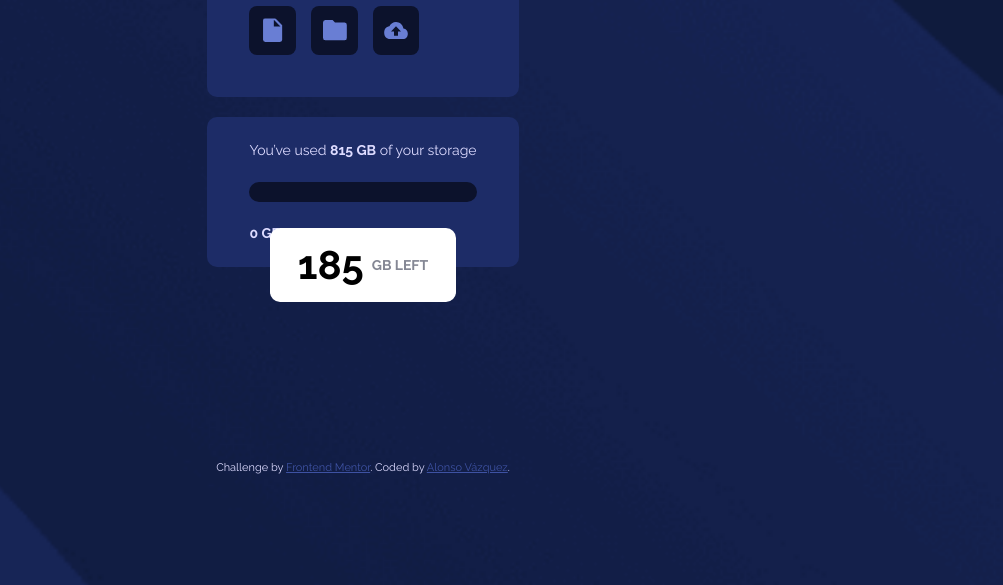
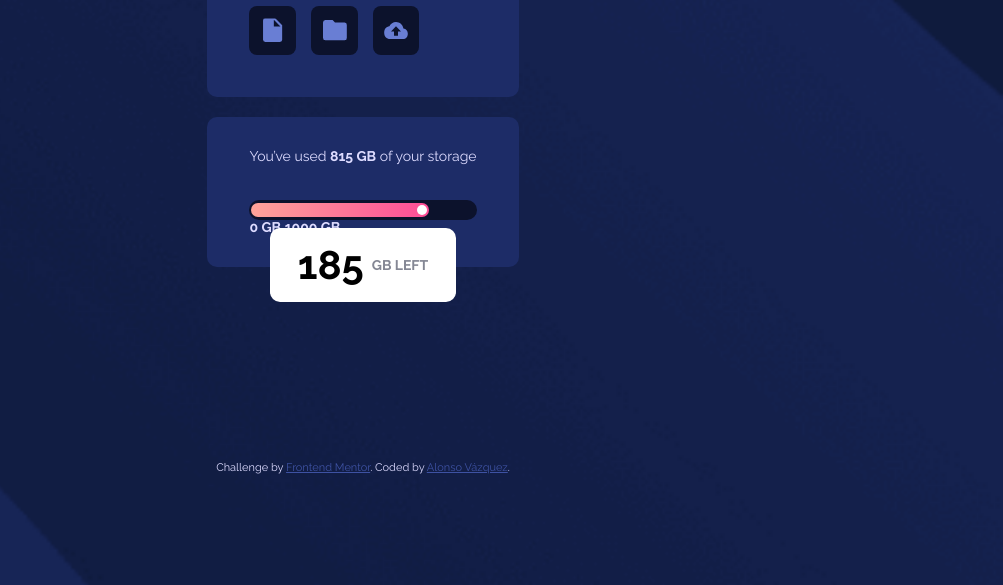
Before and after one commit to alonsovzqz/fylo-data-storage, a plain HTML site: page index.html in a window 1280 px wide. Shown: the part 215-800 px from the top of the page, without its empty margins (277-1280 px from the left). Drawn offline with Linux system fonts and the light colour scheme.

Commit message:
Finish the storage indicator.

```diff
--- a/css/styles.css
+++ b/css/styles.css
@@ -87,11 +87,38 @@ body {
   position: relative;
 }
 
+.storage__indicator-container {
+  width: 100%;
+}
+
 .storage__indicator {
+  position: relative;
   width: 100%;
   height: 20px;
   background-color: var(--very-dark-blue);
   border-radius: 50px;
+}
+
+.storage__indicator::before {
+  content: "";
+  position: absolute;
+  width: 78%;
+  height: 14px;
+  border-radius: 50px;
+  top: 3px;
+  left: 2px;
+  background-image: linear-gradient(to right, var(--light-red), var(--pink));
+}
+
+.storage__indicator::after {
+  content: '';
+  width: 10px;
+  height: 10px;
+  top: 5px;
+  right: 50px;
+  border-radius: 50%;
+  background-color: #fff;
+  position: absolute;
 }
 
 .space-left {
--- a/index.html
+++ b/index.html
@@ -30,11 +30,13 @@
           <p>
             You’ve used <span class="text-bold">815 GB</span> of your storage
           </p>
-          <div class="storage__indicator"></div>
-          <p>
-            <span class="text-bold">0 GB</span>
-            <span class="text-bold">1000 GB</span>
-          </p>
+          <div class="storage__indicator-container">
+            <div class="storage__indicator"></div>
+            <p>
+              <span class="text-bold">0 GB</span>
+              <span class="text-bold">1000 GB</span>
+            </p>
+          </div>
           <div class="space-left">
             <span class="text-bold">185</span>
             <span> GB LEFT</span>
```
